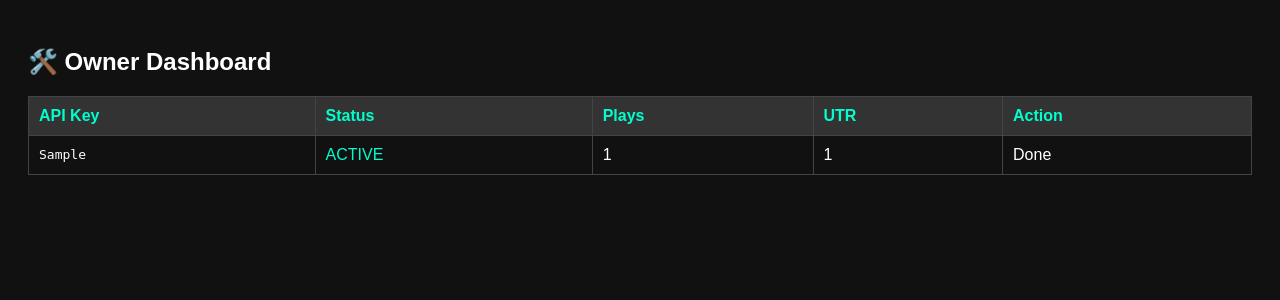
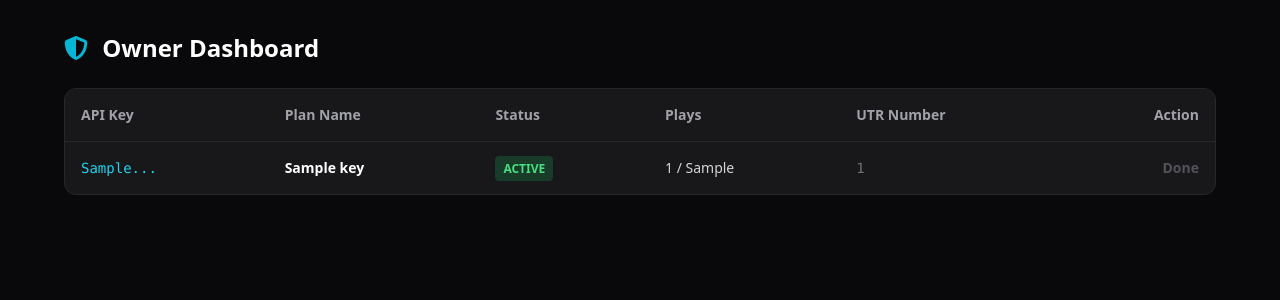
Before and after one commit to denki307/DENKIAPI, a Flask app: template templates/admin.html in a window 1280 px wide. Shown: the top 300 px of the page. Run offline with Flask 3, Linux system fonts and the light colour scheme; the template is opened without the code that fills it: most values are stand-ins (such as "Sample title", 1, 10 or a date in 2020); some libraries are stand-ins or nearby versions.

Commit message:
Update admin.html

```diff
--- a/templates/admin.html
+++ b/templates/admin.html
@@ -1,40 +1,54 @@
 <!DOCTYPE html>
-<html>
+<html lang="en">
 <head>
-    <title>Admin Panel</title>
-    <style>
-        body { background: #111; color: #fff; font-family: sans-serif; padding: 20px; }
-        table { width: 100%; border-collapse: collapse; margin-top: 20px; }
-        th, td { border: 1px solid #444; padding: 10px; text-align: left; }
-        th { background: #333; color: #00ffcc; }
-        .btn { padding: 5px 10px; background: #ff00ff; color: #fff; text-decoration: none; border-radius: 3px; }
-    </style>
+    <title>Admin System</title>
+    <script src="https://cdn.tailwindcss.com"></script>
+    <link rel="stylesheet" href="https://cdnjs.cloudflare.com/ajax/libs/font-awesome/6.4.0/css/all.min.css">
 </head>
-<body>
-    <h2>🛠️ Owner Dashboard</h2>
-    <table>
+<body class="bg-zinc-950 text-zinc-300 p-8">
+    <div class="max-w-6xl mx-auto">
+        <h1 class="text-2xl font-bold text-white mb-6"><i class="fa-solid fa-shield-halved text-cyan-500 mr-2"></i> Owner Dashboard</h1>
+
+        <div class="bg-[#18181b] border border-zinc-800 rounded-xl overflow-hidden">
+            <table class="w-full text-left text-sm">
+                <thead class="bg-zinc-900 border-b border-zinc-800 text-zinc-400">
                     <tr>
-            <th>API Key</th>
-            <th>Status</th>
-            <th>Plays</th>
-            <th>UTR</th>
-            <th>Action</th>
+                        <th class="p-4">API Key</th>
+                        <th class="p-4">Plan Name</th>
+                        <th class="p-4">Status</th>
+                        <th class="p-4">Plays</th>
+                        <th class="p-4">UTR Number</th>
+                        <th class="p-4 text-right">Action</th>
                     </tr>
+                </thead>
+                <tbody class="divide-y divide-zinc-800">
                     {% for k in keys %}
-        <tr>
-            <td style="font-family: monospace;">{{ k.api_key }}</td>
-            <td style="color: {% if k.status == 'pending' %}yellow{% elif k.status == 'active' %}#00ffcc{% else %}#aaa{% endif %};">{{ k.status.upper() }}</td>
-            <td>{{ k.play_count }}</td>
-            <td>{{ k.utr_number }}</td>
-            <td>
+                    <tr class="hover:bg-zinc-900/50 transition">
+                        <td class="p-4 font-mono text-cyan-400">{{ k.api_key[:12] }}...</td>
+                        <td class="p-4 font-bold text-white">{{ k.plan_name }}</td>
+                        <td class="p-4">
                             {% if k.status == 'pending' %}
-                    <a href="/approve/{{ k.api_key }}?pwd={{ pwd }}" class="btn">Approve ✅</a>
+                                <span class="bg-yellow-500/20 text-yellow-400 px-2 py-1 rounded text-xs font-bold uppercase">Pending</span>
+                            {% elif k.status == 'active' %}
+                                <span class="bg-green-500/20 text-green-400 px-2 py-1 rounded text-xs font-bold uppercase">Active</span>
                             {% else %}
-                    Done
+                                <span class="bg-zinc-800 text-zinc-400 px-2 py-1 rounded text-xs font-bold uppercase">{{ k.status }}</span>
+                            {% endif %}
+                        </td>
+                        <td class="p-4">{{ k.play_count }} / {{ k.max_limit }}</td>
+                        <td class="p-4 font-mono text-zinc-500">{{ k.utr_number }}</td>
+                        <td class="p-4 text-right">
+                            {% if k.status == 'pending' %}
+                                <a href="/approve/{{ k.api_key }}/{{ k.plan_name }}?pwd={{ pwd }}" class="bg-cyan-500 hover:bg-cyan-400 text-zinc-950 font-bold px-4 py-2 rounded shadow-lg">Approve ✅</a>
+                            {% else %}
+                                <span class="text-zinc-600 font-bold">Done</span>
                             {% endif %}
                         </td>
                     </tr>
                     {% endfor %}
+                </tbody>
             </table>
+        </div>
+    </div>
 </body>
 </html>
```
Lines whose indentation alone changed are shown as unchanged.
